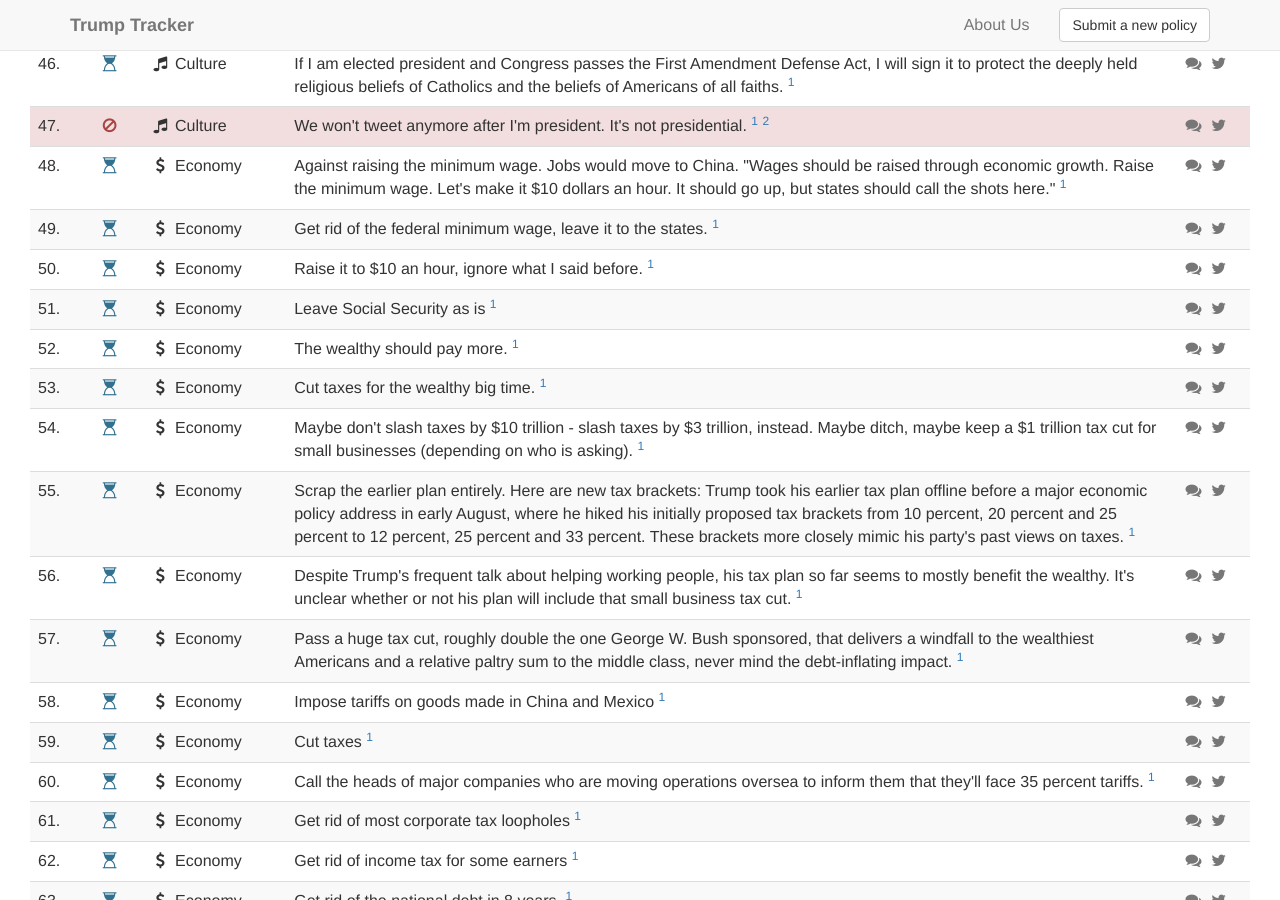
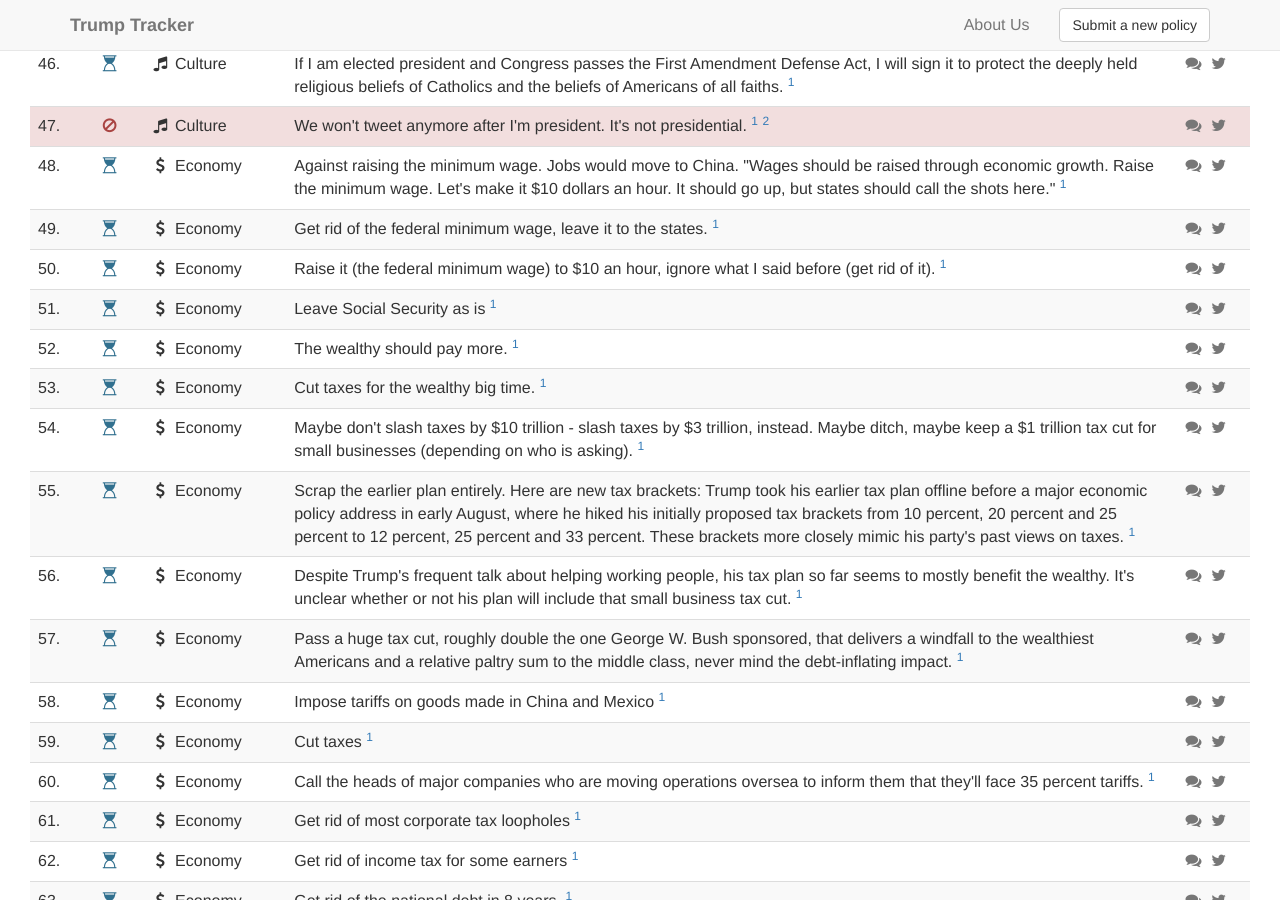
Before and after one commit to TrumpTracker/trumptracker.github.io, a Jekyll site: the page built from index.html, in a window 1280 px wide and 900 px high, scrolled down 3191 px. Built offline with Jekyll 4.4.1, drawn with Linux system fonts in a browser that asks for light colours; nearby versions of some CDN libraries.

Commit message:
Made policy more clear

```diff
--- a/_data/data.yaml
+++ b/_data/data.yaml
@@ -551,7 +551,7 @@
         sources:
             - 'http://web.archive.org/web/20161101182505/http://www.nbcnews.com/politics/2016-election/full-list-donald-trump-s-rapidly-changing-policy-positions-n547801'
     -
-        title: 'Raise it to $10 an hour, ignore what I said before.'
+        title: 'Raise it (the federal minimum wage) to $10 an hour, ignore what I said before (get rid of it).'
         status: Not started
         category: Economy
         tags:
```
